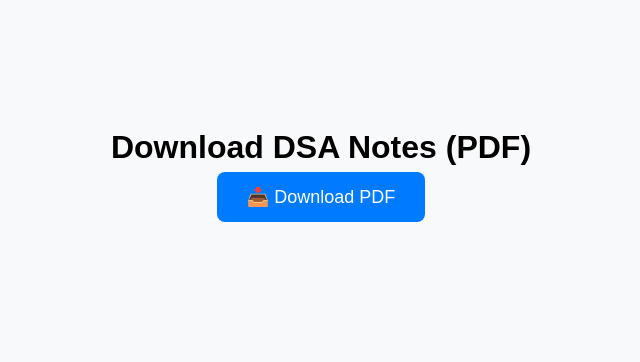
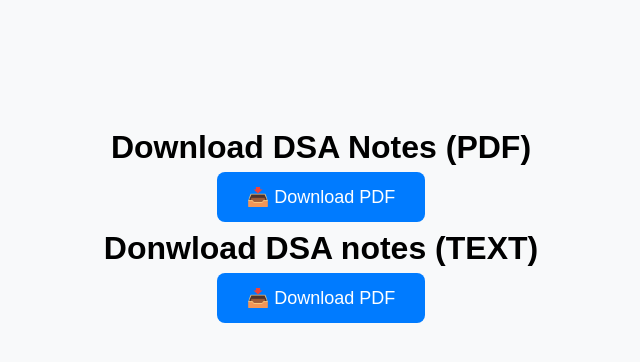
Before and after one commit to priyanshuchaudhary2425/DSA, a plain HTML site: page index.html in a window 1280 px wide. Shown: the whole page, without its empty margins (319-959 px from the left). Drawn offline with Linux system fonts and the light colour scheme.

Commit message:
Update index.html

```diff
--- a/index.html
+++ b/index.html
@@ -30,6 +30,11 @@
 </head>
 <body>
   <h1>Download DSA Notes (PDF)</h1>
-  <a href="DSA.pdf" class="button" download>📥 Download PDF</a>
+  <a href="ssracs.pdf" class="button" download>📥 Download PDF</a>
+
+  <br>
+  <h1>Donwload DSA notes (TEXT)</h1>
+  <a href="ssracs.txt" class="button" download>📥 Download PDF</a>
+
 </body>
 </html>
```
